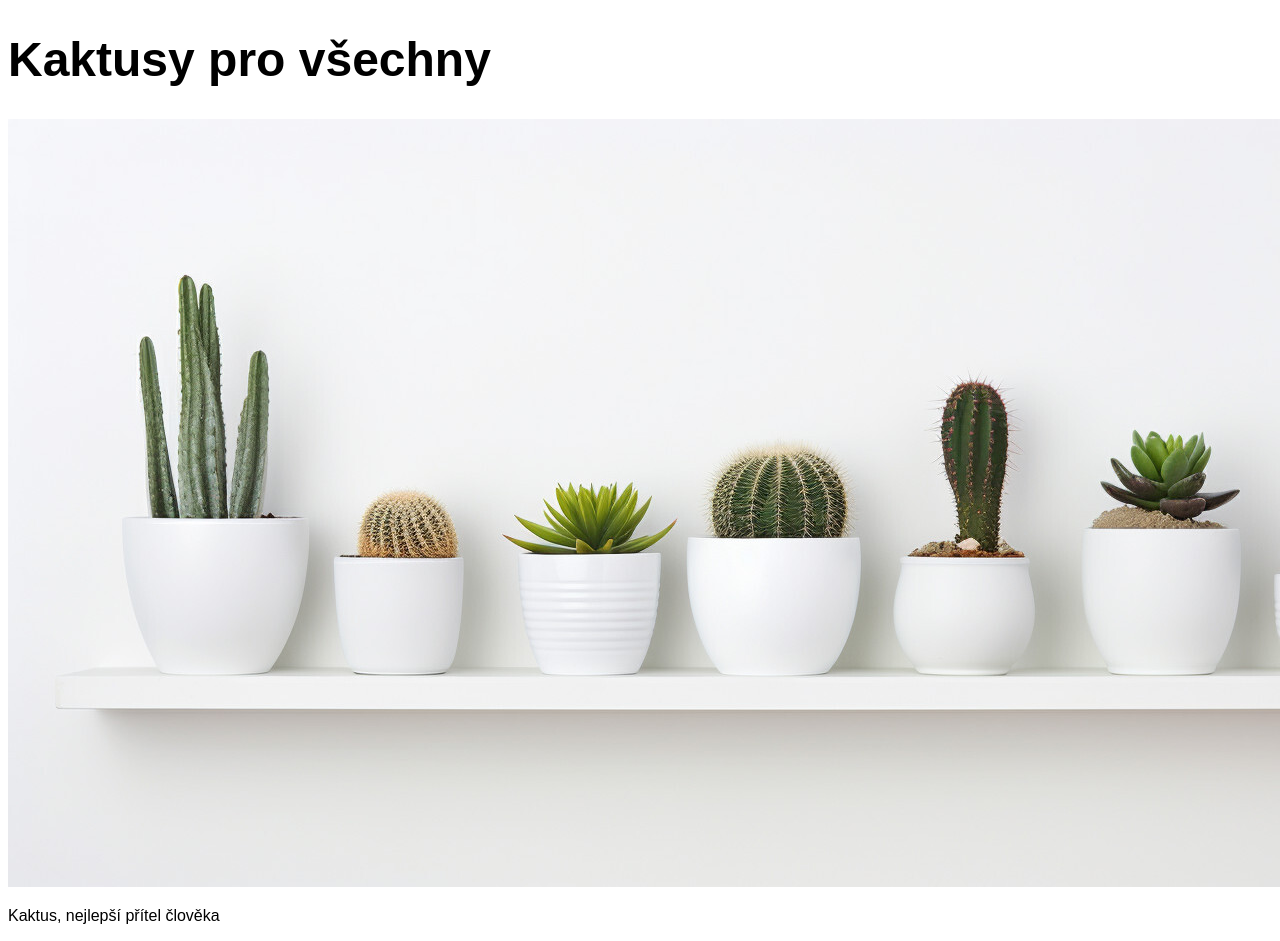
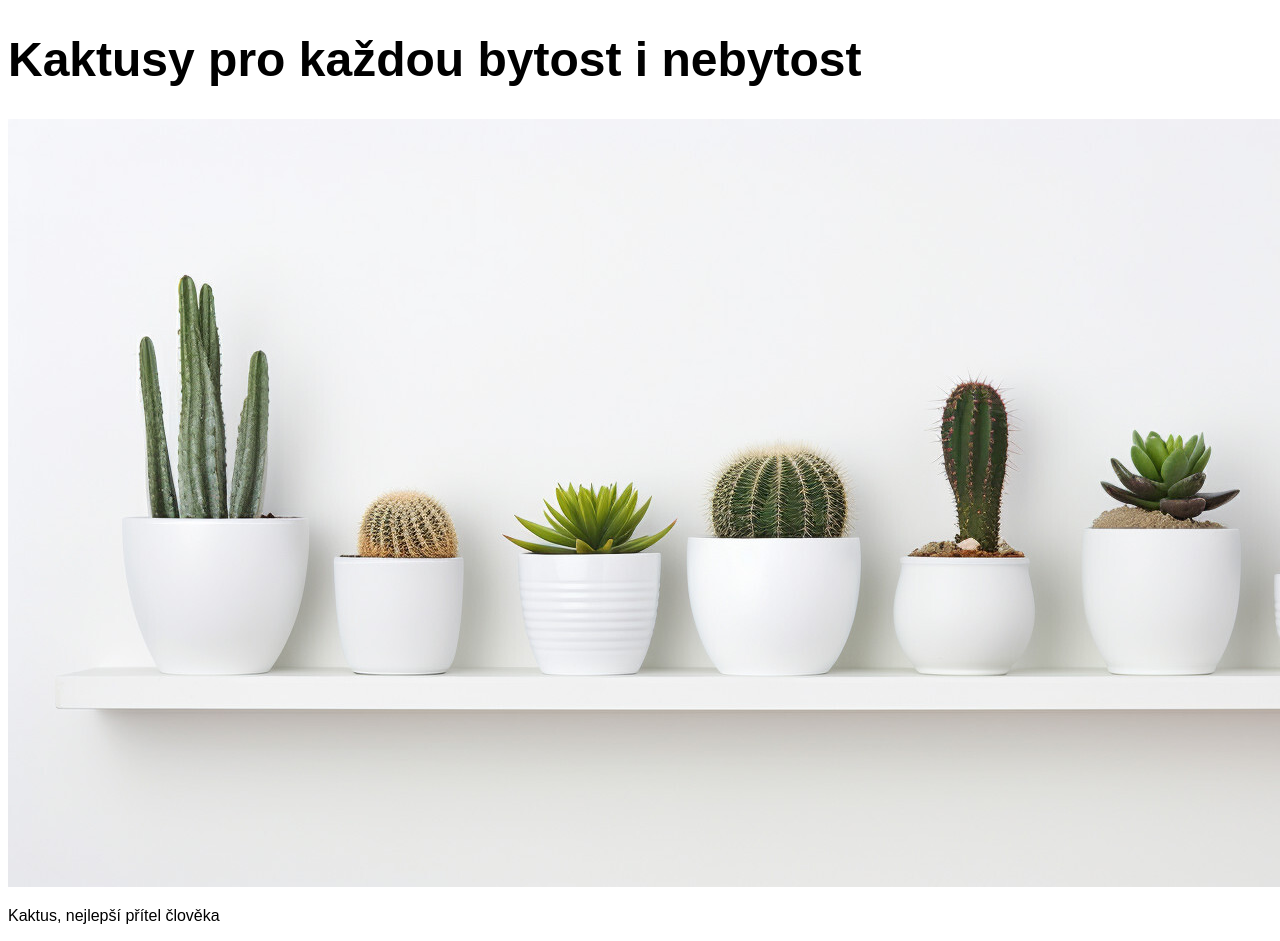
Before and after one commit to taterovapavla/kaktusy, a plain HTML site: page index.html in a window 1280 px wide. Shown: the top 941 px of the page. Drawn offline with Linux system fonts and the light colour scheme.

Commit message:
zmena nadpisu

```diff
--- a/index.html
+++ b/index.html
@@ -8,7 +8,7 @@
   </head>
   <body>
     <div>
-      <h1>Kaktusy pro všechny</h1>
+      <h1>Kaktusy pro každou bytost i nebytost</h1>
       <img src="kaktusy.jpg" alt="Kaktusy" />
       <p>Kaktus, nejlepší přítel člověka</p>
     </div>
```
